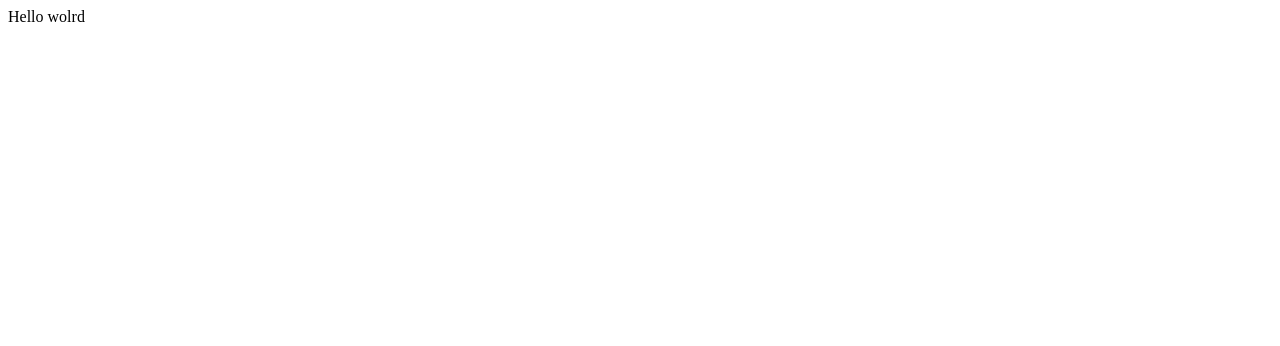
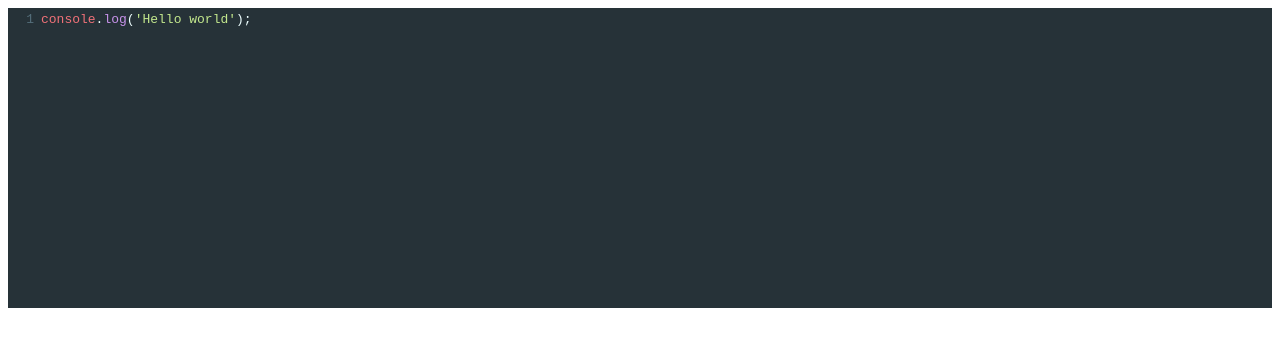
Before and after one commit to Antony74/p5-tutorial, a React (Vite) app: page / in a window 1280 px wide. Shown: the top 346 px of the page. Built offline with nearby package versions, Linux system fonts and the light colour scheme.

Commit message:
Get codemirror working

```diff
--- /dev/null
+++ b/src/Editor.tsx
@@ -0,0 +1,20 @@
+import * as React from "react";
+import { Controlled as CodeMirror } from "react-codemirror2";
+import "react-codemirror2";
+import "codemirror/mode/javascript/javascript";
+
+const Editor = () => {
+  const [value, setValue] = React.useState("console.log('Hello world');");
+
+  return (
+    <CodeMirror
+      options={{ mode: "javascript", theme: "material", lineNumbers: true }}
+      value={value}
+      onBeforeChange={(_editor, _data, value) => {
+        setValue(value);
+      }}
+    ></CodeMirror>
+  );
+};
+
+export default Editor;
--- /dev/null
+++ b/src/index.css
@@ -0,0 +1,2 @@
+@import '../node_modules/codemirror/lib/codemirror.css';
+@import '../node_modules/codemirror/theme/material.css';
--- a/src/index.html
+++ b/src/index.html
@@ -2,7 +2,8 @@
 <html lang="en">
   <head>
       <title>Tutorial for map function - p5 creative coding</title>
-  </head>
+      <link rel="stylesheet" href="index.css">
+    </head>
   <body>
     <div>
       <div id="root"></div>
--- a/src/index.jsx
+++ b/src/index.jsx
@@ -1,6 +1,7 @@
 import * as React from 'react';
 import ReactDOM from 'react-dom';
+import Editor from './Editor';
 
-const App = () => <div>Hello wolrd</div>
+const App = () => <Editor></Editor>;
 
 ReactDOM.render(<App />, document.getElementById('root'));
```
